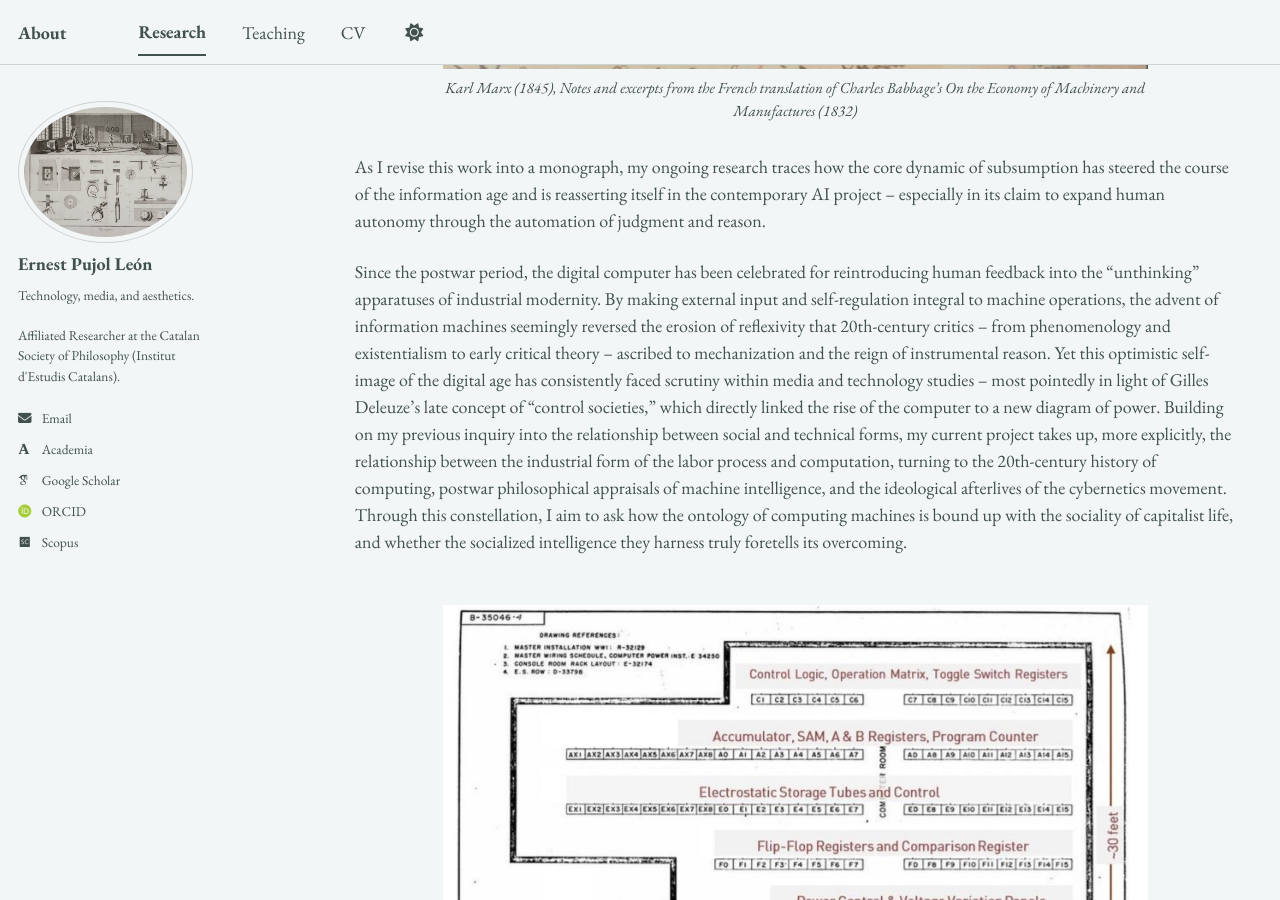
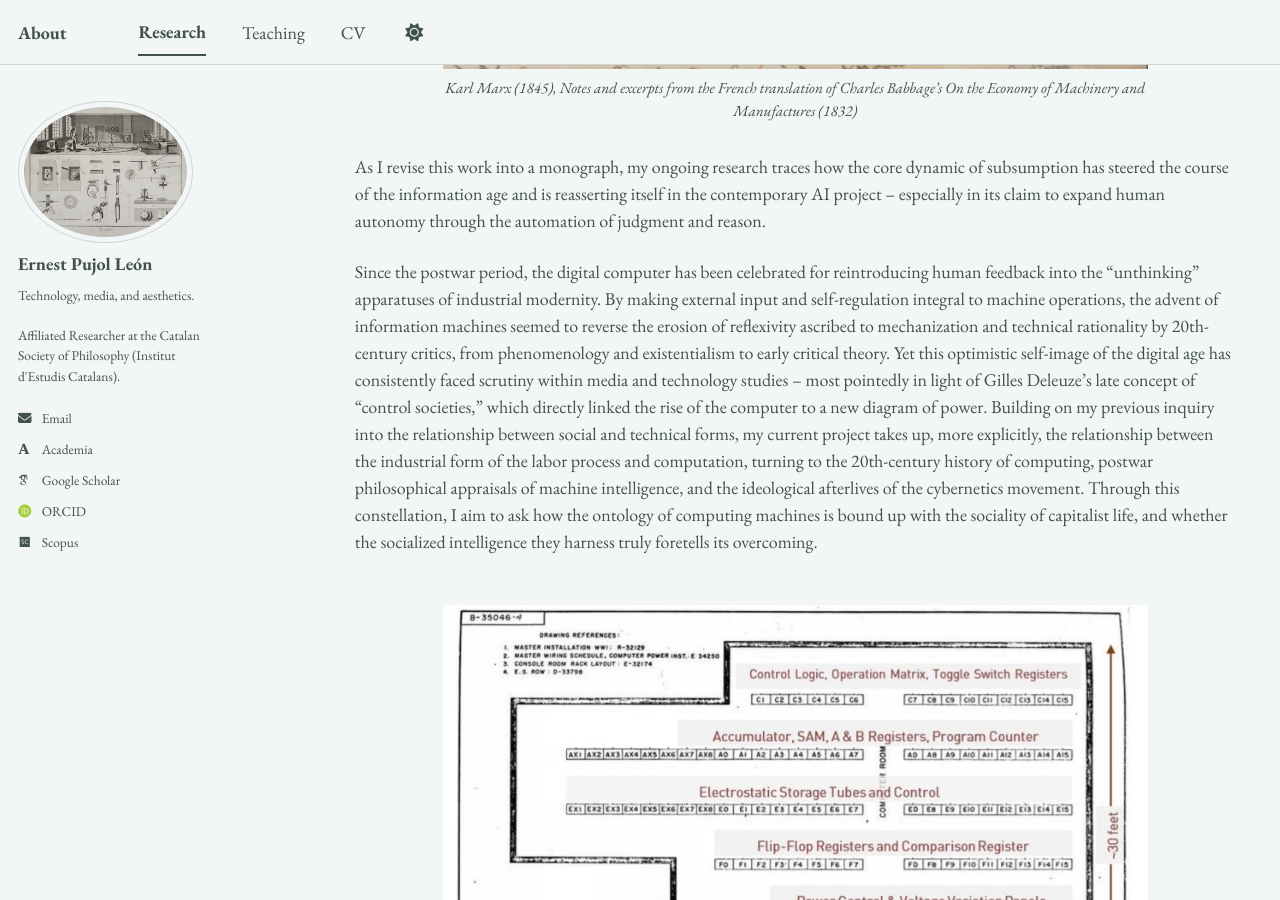
Before and after one commit to epujol90/epujol90.github.io, a Jekyll site: the page built from _pages/research.md, in a window 1280 px wide and 900 px high, scrolled down 1560 px. Built offline with Jekyll 4.4.1, drawn with Linux system fonts in a browser that asks for light colours; some web fonts are replaced; a script bundle is joined from its source files by our own code; library files that are not in the unit come from our copies.

Commit message:
Update research.md

```diff
--- a/_pages/research.md
+++ b/_pages/research.md
@@ -27,7 +27,7 @@ My doctoral work centered on the _longue durée_ of industrial modernity and wha
 
 As I revise this work into a monograph, my ongoing research traces how the core dynamic of subsumption has steered the course of the information age and is reasserting itself in the contemporary AI project -- especially in its claim to expand human autonomy through the automation of judgment and reason.
 
-Since the postwar period, the digital computer has been celebrated for reintroducing human feedback into the "unthinking" apparatuses of industrial modernity. By making external input and self-regulation integral to machine operations, the advent of information machines seemingly reversed the erosion of reflexivity that 20th-century critics -- from phenomenology and existentialism to early critical theory -- ascribed to mechanization and the reign of instrumental reason. Yet this optimistic self-image of the digital age has consistently faced scrutiny within media and technology studies -- most pointedly in light of Gilles Deleuze's late concept of “control societies," which directly linked the rise of the computer to a new diagram of power. Building on my previous inquiry into the relationship between social and technical forms, my current project takes up, more explicitly, the relationship between the industrial form of the labor process and computation, turning to the 20th-century history of computing, postwar philosophical appraisals of machine intelligence, and the ideological afterlives of the cybernetics movement. Through this constellation, I&nbsp;aim to ask how the ontology of computing machines is bound up with the sociality of capitalist life, and whether the socialized intelligence they harness truly foretells its overcoming.
+Since the postwar period, the digital computer has been celebrated for reintroducing human feedback into the "unthinking" apparatuses of industrial modernity. By making external input and self-regulation integral to machine operations, the advent of information machines seemed to reverse the erosion of reflexivity ascribed to mechanization and technical rationality by 20th-century critics, from phenomenology and existentialism to early critical theory. Yet this optimistic self-image of the digital age has consistently faced scrutiny within media and technology studies -- most pointedly in light of Gilles Deleuze's late concept of “control societies," which directly linked the rise of the computer to a new diagram of power. Building on my previous inquiry into the relationship between social and technical forms, my current project takes up, more explicitly, the relationship between the industrial form of the labor process and computation, turning to the 20th-century history of computing, postwar philosophical appraisals of machine intelligence, and the ideological afterlives of the cybernetics movement. Through this constellation, I&nbsp;aim to ask how the ontology of computing machines is bound up with the sociality of capitalist life, and whether the socialized intelligence they harness truly foretells its overcoming.
 <br>
 <br>
 
```
